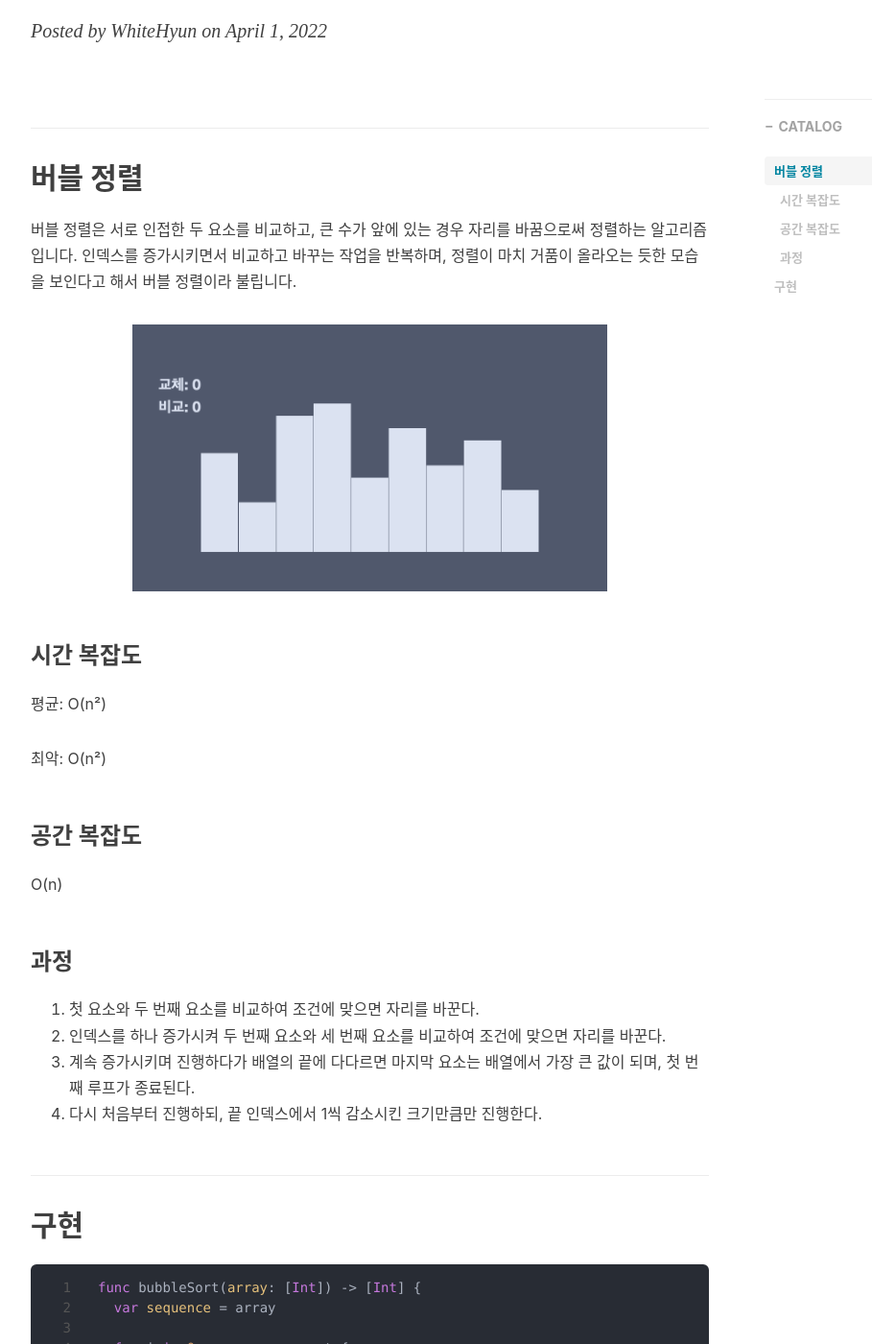
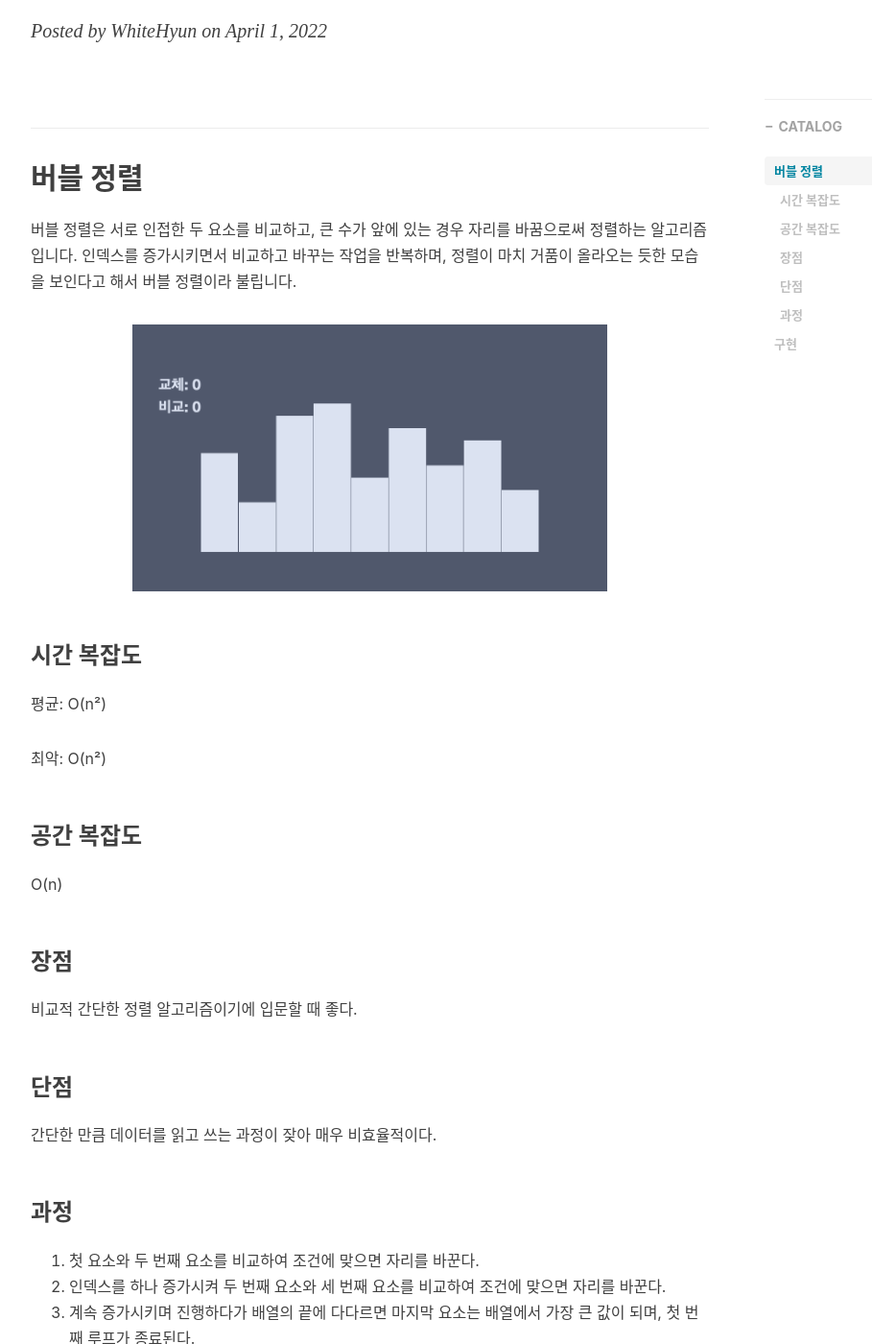
Before and after one commit to WhiteHyun/WhiteHyun.github.io, a Jekyll site: the page built from _posts/algorithm/sort/2022-04-01-bubble-sort.md, in a window 1280 px wide and 1400 px high, scrolled down 253 px. Shown: the whole window at 96% size, without its empty margins (233-1142 px from the left). Built offline with Jekyll 4.4.1, drawn with Linux system fonts in a browser that asks for light colours; nearby versions of some CDN libraries; comment, search, counter and statistics services are not loaded.

Commit message:
Fix typo

```diff
--- a/_posts/algorithm/sort/2022-04-01-bubble-sort.md
+++ b/_posts/algorithm/sort/2022-04-01-bubble-sort.md
@@ -25,6 +25,14 @@ tags:
 ### 공간 복잡도
 
 O(n)
+
+### 장점
+
+비교적 간단한 정렬 알고리즘이기에 입문할 때 좋다.
+
+### 단점
+
+간단한 만큼 데이터를 읽고 쓰는 과정이 잦아 매우 비효율적이다.
 
 ### 과정
 
```
